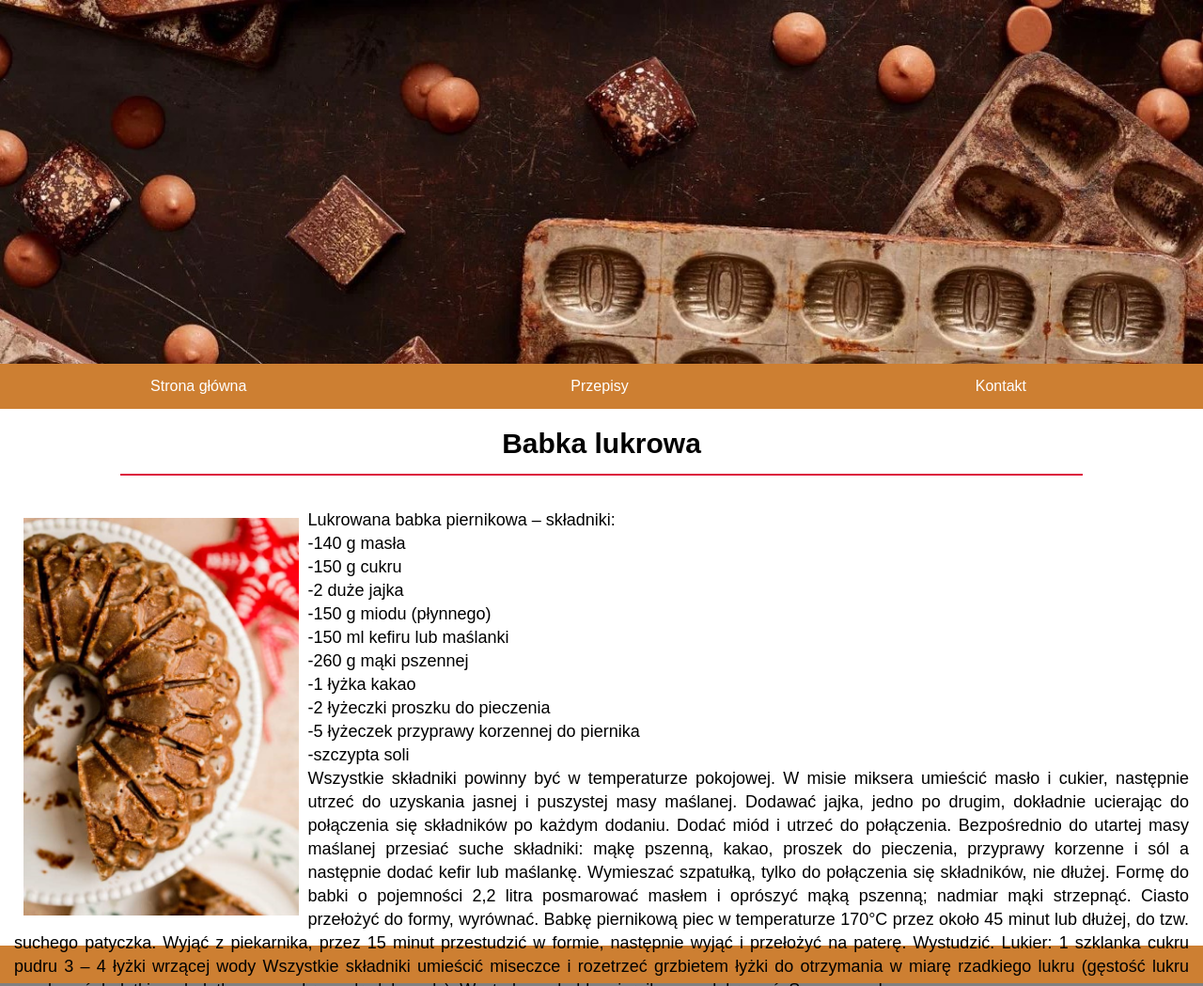
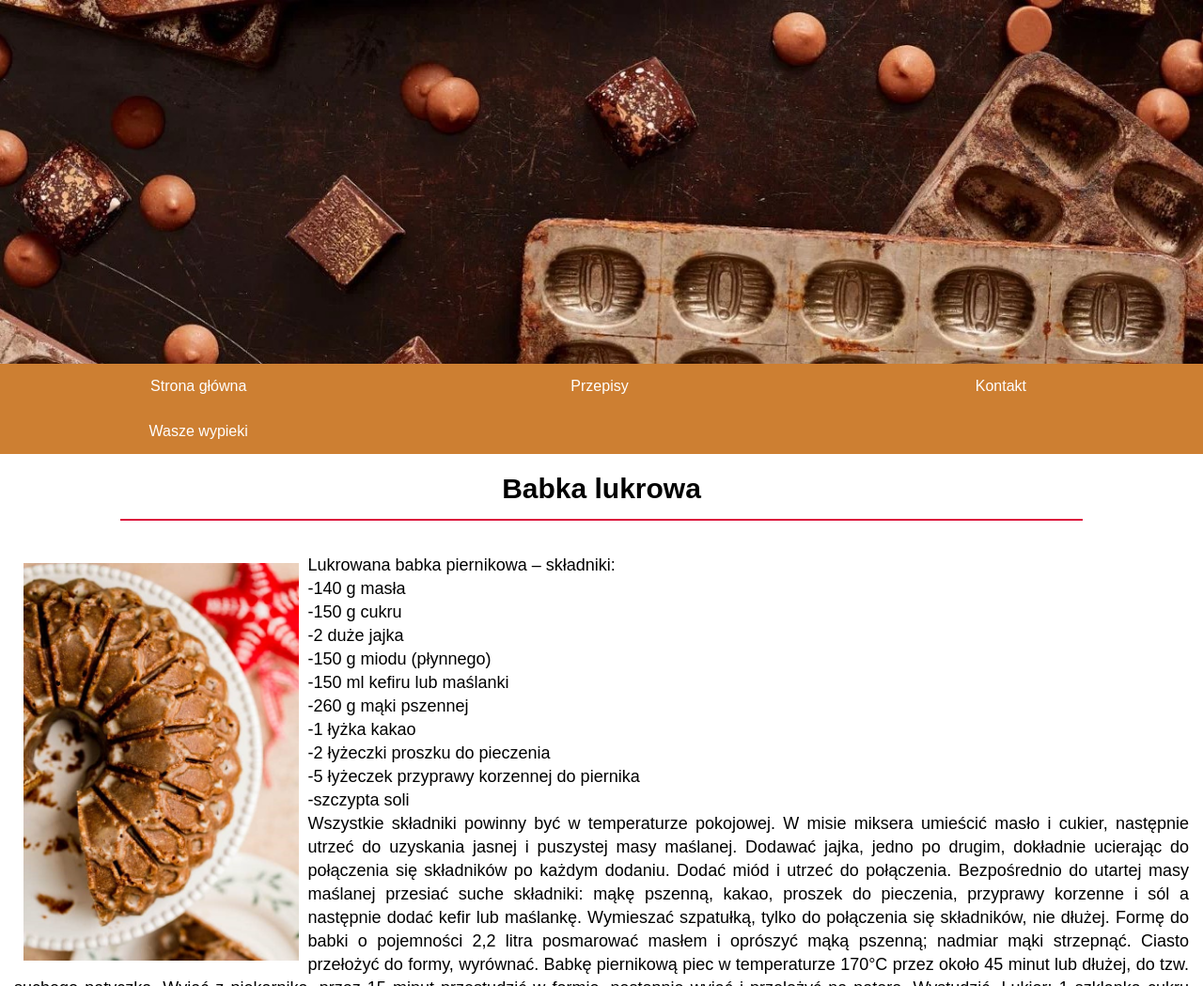
Before and after one commit to Kubenik/Kubenik.github.io, a plain HTML site: page Babka lukrowa.html in a window 1280 px wide. Shown: the top 1049 px of the page at 94% size. Drawn offline with Linux system fonts and the light colour scheme.

Commit message:
href wasze wypieki

```diff
--- a/Babka lukrowa.html
+++ b/Babka lukrowa.html
@@ -17,6 +17,8 @@
 	    <a class="menu" href="index.html">Strona główna</a>
 	    <a class="menu active" href="Przepisy.html">Przepisy</a>
 	    <a class="menu" href="#">Kontakt</a>
+            <a class="menu" href="Wasze_wypieki.html">Wasze wypieki</a>
+
 	    </nav>
 		<section>
 	        <article>
```
Also changed, not shown: Batoniki z orzechami pekan.html (+2 -0 lines), Biszkopt.html (+2 -0 lines), Ciasto Michalek.html (+2 -0 lines), Kontakt.html (+2 -0 lines), Pijany Izydor.html (+2 -0 lines), Przepisy.html (+2 -0 lines), Rolada dyniowa.html (+2 -0 lines), Roze jablkowo-marcepanowe.html (+2 -0 lines), index.html (+2 -0 lines), pierniczki.html (+2 -0 lines), tort.html (+2 -0 lines).
